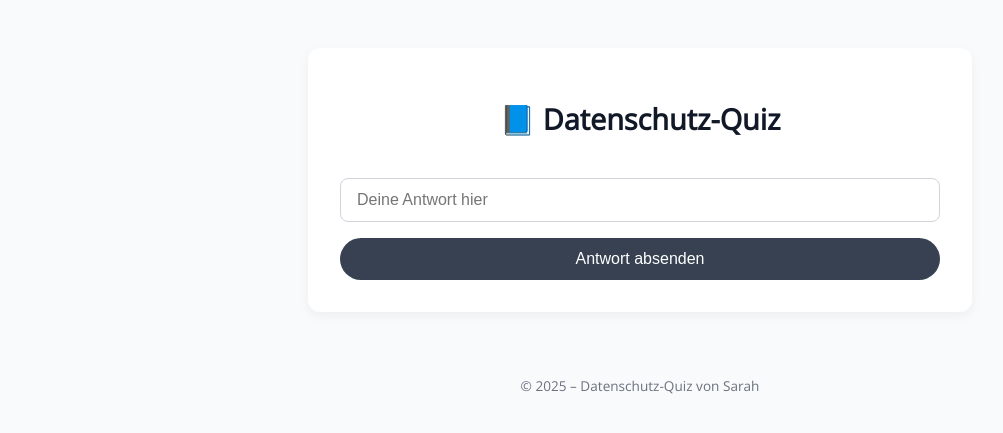
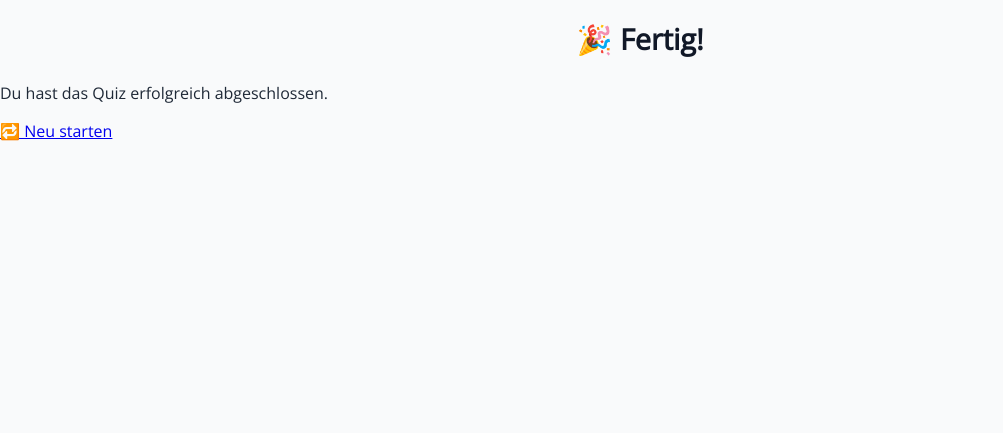
Before and after one commit to sleischel/Datenschutz, a Flask app: template templates/index.html in a window 1280 px wide. Shown: the top 433 px of the page, without its empty margins (0-1003 px from the left). Run offline with Flask 3, Linux system fonts and the light colour scheme; the template is opened without the code that fills it, so the values that code supplies are empty.

Commit message:
Update index.html

```diff
--- a/templates/index.html
+++ b/templates/index.html
@@ -2,25 +2,12 @@
 <html lang="de">
   <head>
     <meta charset="utf-8">
-    <title>Datenschutz-Quiz</title>
-    <meta name="viewport" content="width=device-width, initial-scale=1">
+    <title>Quiz abgeschlossen</title>
     <link rel="stylesheet" href="{{ url_for('static', filename='style.css') }}">
   </head>
   <body>
-    <div class="container">
-      <h1>📘 Datenschutz-Quiz</h1>
-      <form method="post">
-        <label for="answer">{{ question }}</label>
-        <input type="text" name="answer" id="answer" placeholder="Deine Antwort hier">
-        <button type="submit">Antwort absenden</button>
-      </form>
-      {% if feedback %}
-        <div class="feedback">{{ feedback }}</div>
-      {% endif %}
-    </div>
-
-    <div class="footer">
-      © 2025 – Datenschutz-Quiz von Sarah
-    </div>
+    <h1>🎉 Fertig!</h1>
+    <p>Du hast das Quiz erfolgreich abgeschlossen.</p>
+    <a href="{{ url_for('index') }}">🔁 Neu starten</a>
   </body>
 </html>
```
